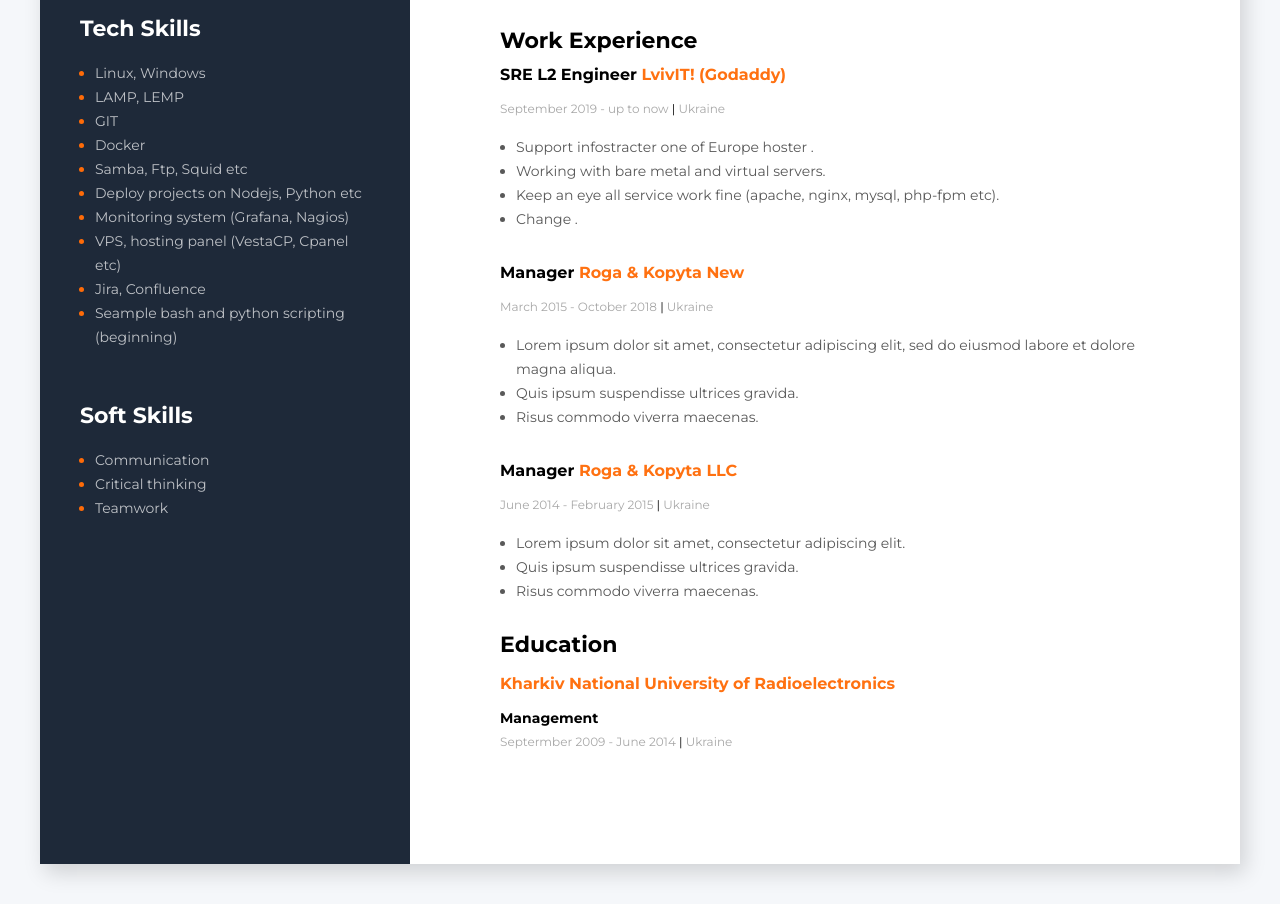
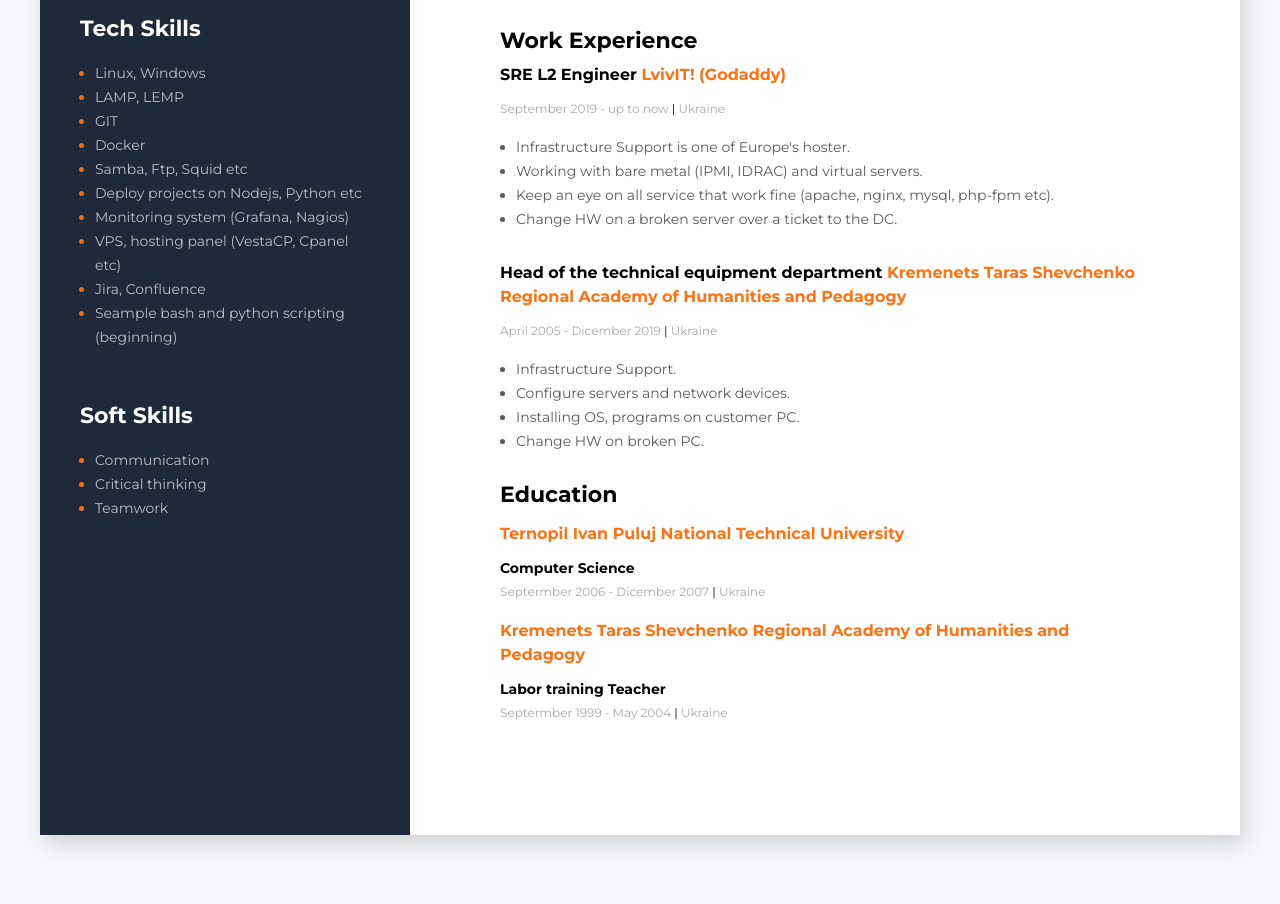
Before and after one commit to kisilam/kisilam.github.io, a plain HTML site: page index.html in a window 1280 px wide. Shown: the part 520-1424 px from the top of the page. After the commit the page ends 1395 px from the top, so only its background shows below. Drawn offline with Linux system fonts and the light colour scheme.

Commit message:
Change content

```diff
--- a/index.html
+++ b/index.html
@@ -152,40 +152,26 @@
                 			September 2019 - up to now <span class="about_me_devider">|</span> Ukraine
                 		</span>
                 		<ul class="work_duties">
-                			<li class="work_duties_list">Support infostracter one of Europe hoster .</li>
-                			<li class="work_duties_list">Working with bare metal and virtual servers.</li>
-                			<li class="work_duties_list">Keep an eye all service work fine (apache, nginx, mysql, php-fpm etc).</li>
-                			<li class="work_duties_list">Change .</li>
+                			<li class="work_duties_list">Infrastructure Support is one of Europe's hoster.</li>
+                			<li class="work_duties_list">Working with bare metal (IPMI, IDRAC) and virtual servers.</li>
+                			<li class="work_duties_list">Keep an eye on all service that work fine (apache, nginx, mysql, php-fpm etc).</li>
+                			<li class="work_duties_list">Change HW on a broken server over a ticket to the DC.</li>
                 		</ul>
                 	</div>
 
                 	<!-- Container second company -->
                 	<div>
-                		<h3 class="work_exp_item">Manager <span class="work_company">Roga & Kopyta New</span></h3>
+                		<h3 class="work_exp_item">Head of the technical equipment department <span class="work_company">Kremenets Taras Shevchenko Regional Academy of Humanities and Pedagogy</span></h3>
                 		<span class="ebout_my_period">
-                			March 2015 - October 2018 <span class="about_me_devider">|</span> Ukraine
+                			April 2005 - Dicember 2019 <span class="about_me_devider">|</span> Ukraine
                 		</span>
                 		<ul class="work_duties">
-                			<li class="work_duties_list">Lorem ipsum dolor sit amet, consectetur adipiscing elit, sed do eiusmod labore et dolore magna aliqua.</li>
-                			<li class="work_duties_list">Quis ipsum suspendisse ultrices gravida.</li>
-                			<li class="work_duties_list">Risus commodo viverra maecenas.</li>
+                			<li class="work_duties_list">Infrastructure Support.</li>
+                			<li class="work_duties_list">Configure servers and network devices.</li>
+                			<li class="work_duties_list">Installing OS, programs on customer PC.</li>
+                			<li class="work_duties_list">Change HW on broken PC.</li>
                 		</ul>
                 	</div>
-
-                	<!-- Container thied company -->
-                	<div>
-                		<h3 class="work_exp_item">Manager <span class="work_company">Roga & Kopyta LLC</span></h3>
-                		<span class="ebout_my_period">
-                			June 2014 - February 2015 <span class="about_me_devider">|</span> Ukraine
-                		</span>
-                		<ul class="work_duties">
-                			<li class="work_duties_list">Lorem ipsum dolor sit amet, consectetur adipiscing elit.</li>
-                			<li class="work_duties_list">Quis ipsum suspendisse ultrices gravida.</li>
-                			<li class="work_duties_list">Risus commodo viverra maecenas.</li>
-                		</ul>
-                	</div>
-
-                </div>
 
                 <!-- Container Education -->
                 <div>
@@ -193,10 +179,17 @@
 
                 	<!-- Container first education-->
                 	<div>
-                		<h3 class="education_item">Kharkiv National University of Radioelectronics</h3>
-                		<p class="education_layer">Management</p>
+                		<h3 class="education_item">Ternopil Ivan Puluj National Technical University</h3>
+                		<p class="education_layer">Computer Science</p>
                 		<span class="ebout_my_period">
-                			Septermber 2009 - June 2014 <span class="about_me_devider">|</span> Ukraine
+                			Septermber 2006 - Dicember 2007 <span class="about_me_devider">|</span> Ukraine
+                		</span>
+                	</div>
+                	<div>
+                		<h3 class="education_item">Kremenets Taras Shevchenko Regional Academy of Humanities and Pedagogy</h3>
+                		<p class="education_layer">Labor training Teacher</p>
+                		<span class="ebout_my_period">
+                			Septermber 1999 - May 2004 <span class="about_me_devider">|</span> Ukraine
                 		</span>
                 	</div>
                 </div>
```
Also changed, not shown: 1 other file.
